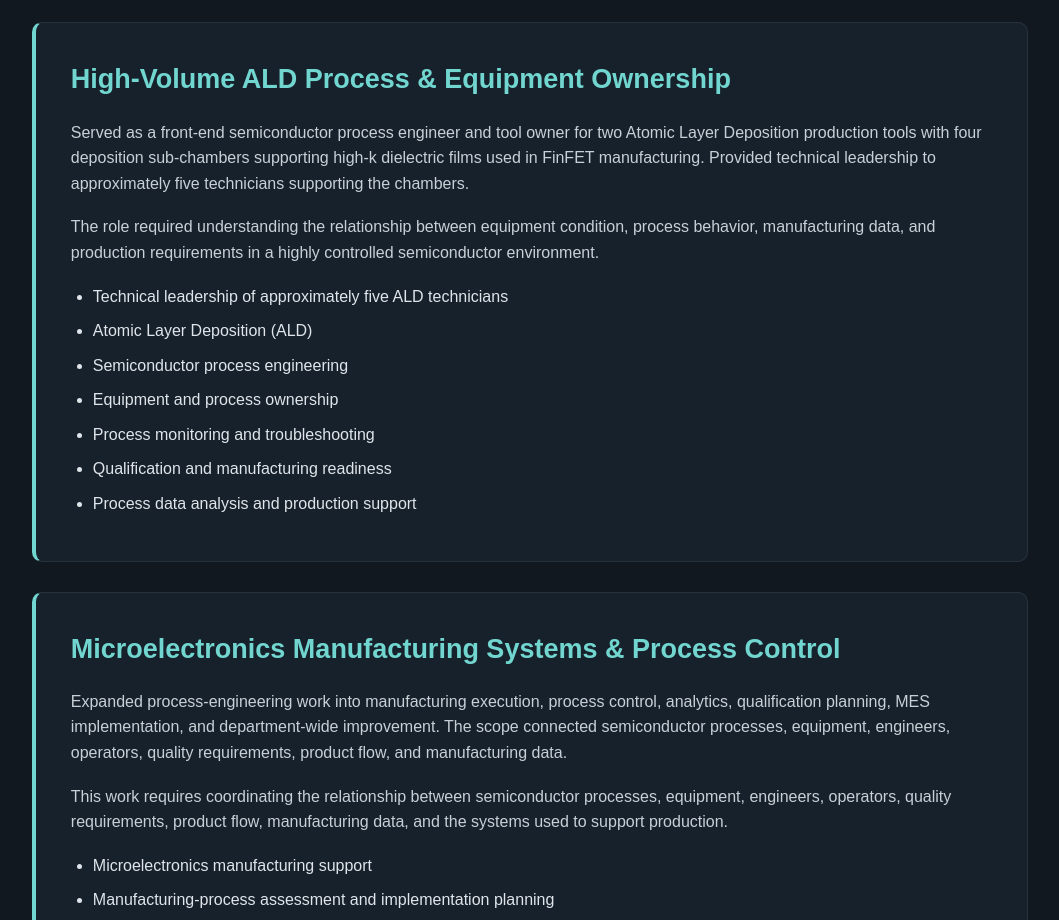
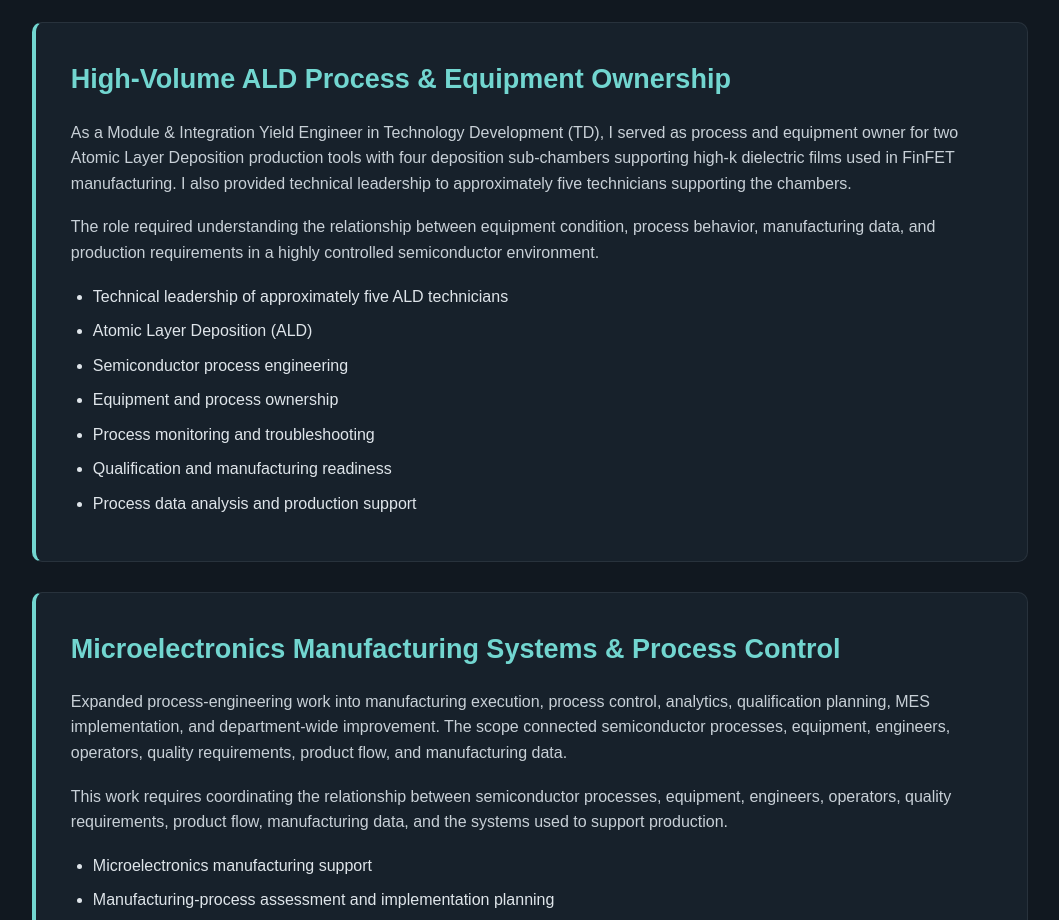
Before and after one commit to mbonilla1888/mbonilla1888.github.io, a plain HTML site: page semiconductor.html in a window 1280 px wide. Shown: the part 3060-3980 px from the top of the page, without its empty margins (110-1169 px from the left). Drawn offline with Linux system fonts and the light colour scheme.

Commit message:
Update semiconductor.html

```diff
--- a/semiconductor.html
+++ b/semiconductor.html
@@ -716,11 +716,11 @@
   <h2>High-Volume ALD Process & Equipment Ownership</h2>
 
   <p>
-      Served as a front-end semiconductor process engineer and tool owner
-    for two Atomic Layer Deposition production tools with four deposition
-    sub-chambers supporting high-k dielectric films used in FinFET manufacturing.
-    Provided technical leadership to approximately five technicians supporting the
-    chambers.
+  As a Module &amp; Integration Yield Engineer in Technology Development (TD),
+  I served as process and equipment owner for two Atomic Layer Deposition
+  production tools with four deposition sub-chambers supporting high-k
+  dielectric films used in FinFET manufacturing. I also provided technical
+  leadership to approximately five technicians supporting the chambers.
   </p>
 
   <p>
```
